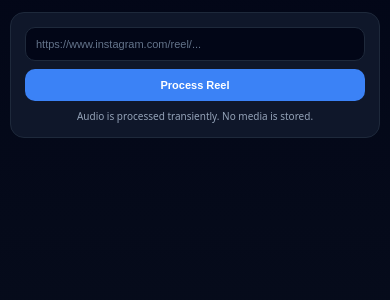
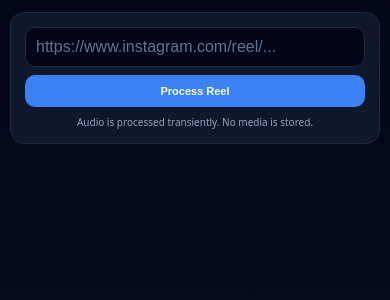
Before and after one commit to rceus-platform/python-trigger-engine, a Django app: page / in a window 390 px wide. Shown: the part 59-359 px from the top of the page. Run offline with Django 5.2, Linux system fonts and the light colour scheme.

Commit message:
zoom fix

```diff
--- a/core/templates/core/index.html
+++ b/core/templates/core/index.html
@@ -245,7 +245,7 @@
             /* Compact form controls */
             input[type="url"] {
                 padding: 10px;
-                font-size: 11px;
+                font-size: 16px;
                 /* keep iOS zoom fix */
             }
 
```
